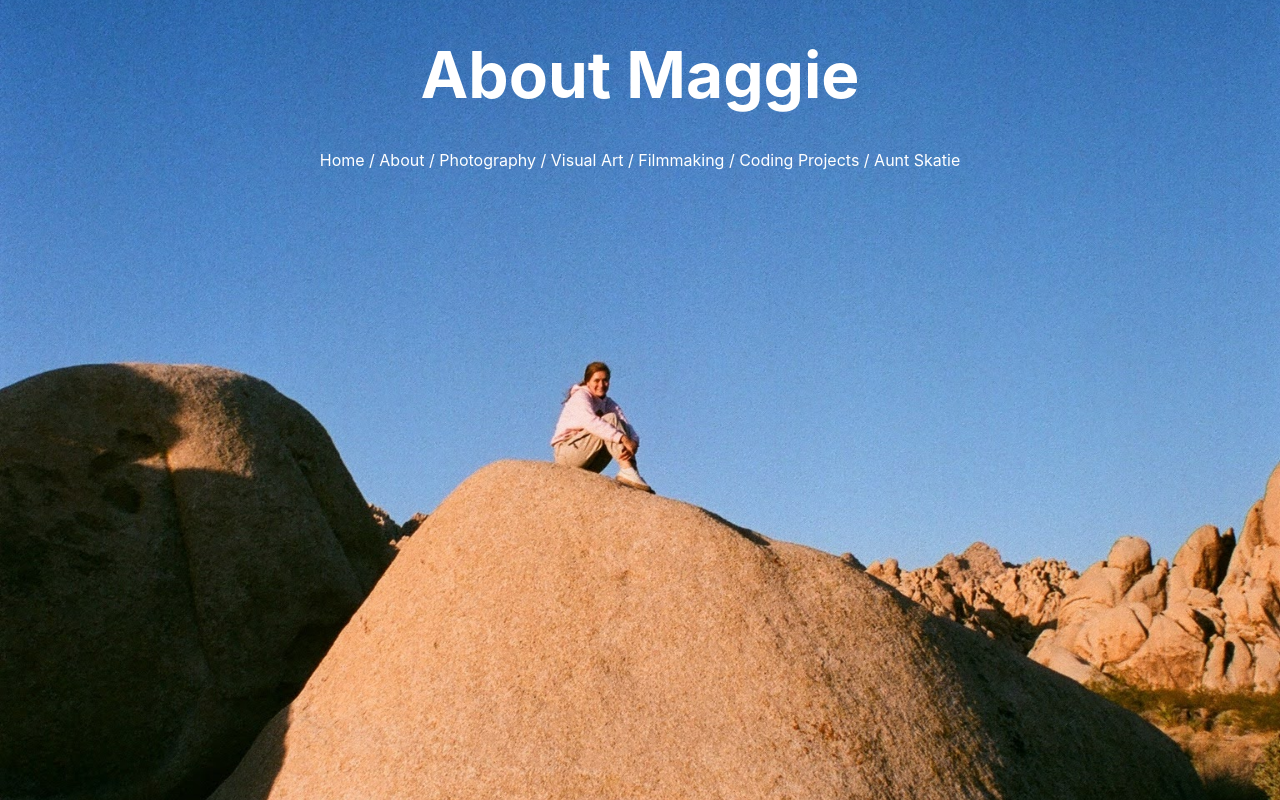
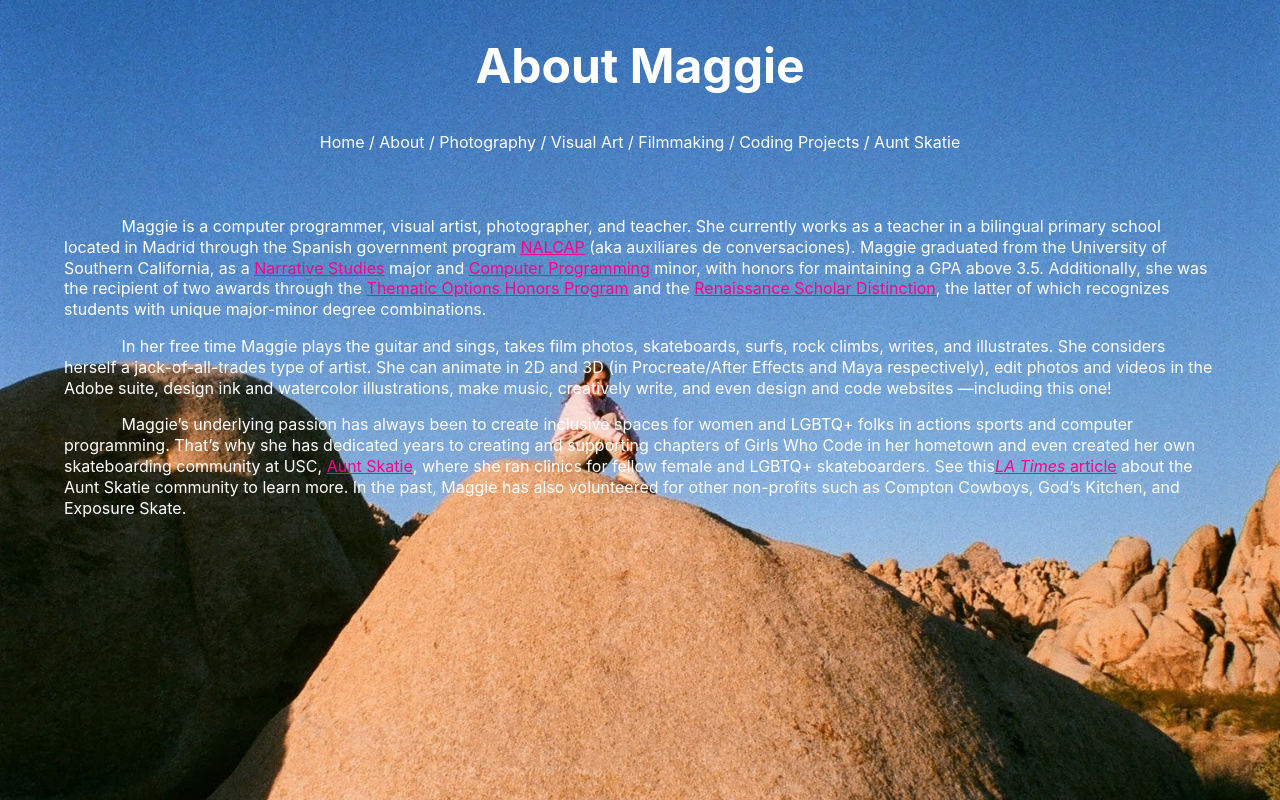
Before and after one commit to maggiebowen/maggie-portafolio-new, a Next.js app: page /About in a window 1280 px wide. Built offline with nearby package versions, Linux system fonts and the light colour scheme.

Commit message:
static parts of about page formatted

```diff
--- a/pages/About.tsx
+++ b/pages/About.tsx
@@ -1,8 +1,8 @@
 import Image from 'next/image';
 import Link from 'next/link';
 import styles from '../styles/Home.module.css';
+import Navigation from './Navigation';
 import bgImg from './images/maggie-at-joshua-tree.jpg';
-import Navigation from './Navigation';
 
 function about() {
   return (
@@ -23,6 +23,52 @@ function about() {
         About <Link href="/">Maggie</Link>
       </h1>
       <Navigation />
+
+      <div className={styles.aboutPage}>
+        <p>
+          Maggie is a computer programmer, visual artist, photographer, and teacher. She currently
+          works as a teacher in a bilingual primary school located in Madrid through the Spanish
+          government program{' '}
+          <a href="https://www.educacionyfp.gob.es/eeuu/convocatorias-programas/convocatorias-eeuu/nalcap.html">
+            NALCAP
+          </a>{' '}
+          (aka auxiliares de conversaciones). Maggie graduated from the University of Southern
+          California, as a{' '}
+          <a href="https://dornsife.usc.edu/engl/narrative-studies-major/">Narrative Studies</a>{' '}
+          major and{' '}
+          <a href="https://itp.usc.edu/academics/computer-programming/">Computer Programming</a>{' '}
+          minor, with honors for maintaining a GPA above 3.5. Additionally, she was the recipient of
+          two awards through the{' '}
+          <a href="https://dornsifeadmission.usc.edu/honors-programs#:~:text=Thematic%20Option&text=Instead%20of%20selecting%20general%20education,the%20idea%20behind%20Thematic%20Option.">
+            Thematic Options Honors Program
+          </a>{' '}
+          and the{' '}
+          <a href="https://ahf.usc.edu/commencement-honors/scholar-distinctions/renaissance/">
+            Renaissance Scholar Distinction
+          </a>
+          , the latter of which recognizes students with unique major-minor degree combinations.{' '}
+        </p>
+        <p>
+          In her free time Maggie plays the guitar and sings, takes film photos, skateboards, surfs,
+          rock climbs, writes, and illustrates. She considers herself a jack-of-all-trades type of
+          artist. She can animate in 2D and 3D (in Procreate/After Effects and Maya respectively),
+          edit photos and videos in the Adobe suite, design ink and watercolor illustrations, make
+          music, creatively write, and even design and code websites —including this one!
+        </p>
+        <p>
+          Maggie’s underlying passion has always been to create inclusive spaces for women and
+          LGBTQ+ folks in actions sports and computer programming. That’s why she has dedicated
+          years to creating and supporting chapters of Girls Who Code in her hometown and even
+          created her own skateboarding community at USC,{' '}
+          <a href="https://www.instagram.com/auntskatie/?hl=en">Aunt Skatie</a>, where she ran
+          clinics for fellow female and LGBTQ+ skateboarders. See this
+          <a href="https://www.latimes.com/sports/story/2021-12-08/women-lgbtq-community-skateboarding-culture">
+            <i>LA Times</i> article
+          </a>{' '}
+          about the Aunt Skatie community to learn more. In the past, Maggie has also volunteered
+          for other non-profits such as Compton Cowboys, God’s Kitchen, and Exposure Skate.
+        </p>
+      </div>
     </div>
   );
 }
--- a/styles/Home.module.css
+++ b/styles/Home.module.css
@@ -75,13 +75,27 @@
   margin: 0;
   padding: 3%;
   line-height: 1.15;
-  font-size: 4rem;
+  font-size: 3rem;
 }
 
 .title,
 .description {
   text-align: center;
   color: #fff;
+}
+
+.aboutPage {
+  font-size: 1rem;
+  text-align: left;
+  color: #fff;
+  margin: 4em;
+  line-height: 1.3;
+  text-indent: 5%;
+}
+
+.aboutPage a {
+  text-decoration: underline;
+  color: #ff0088;
 }
 
 .description {
```
